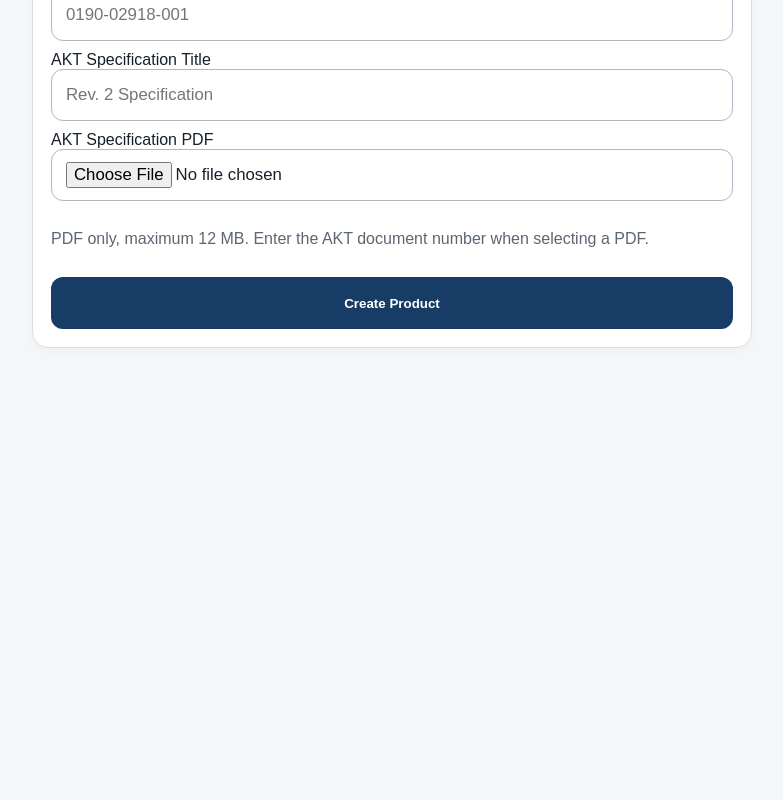
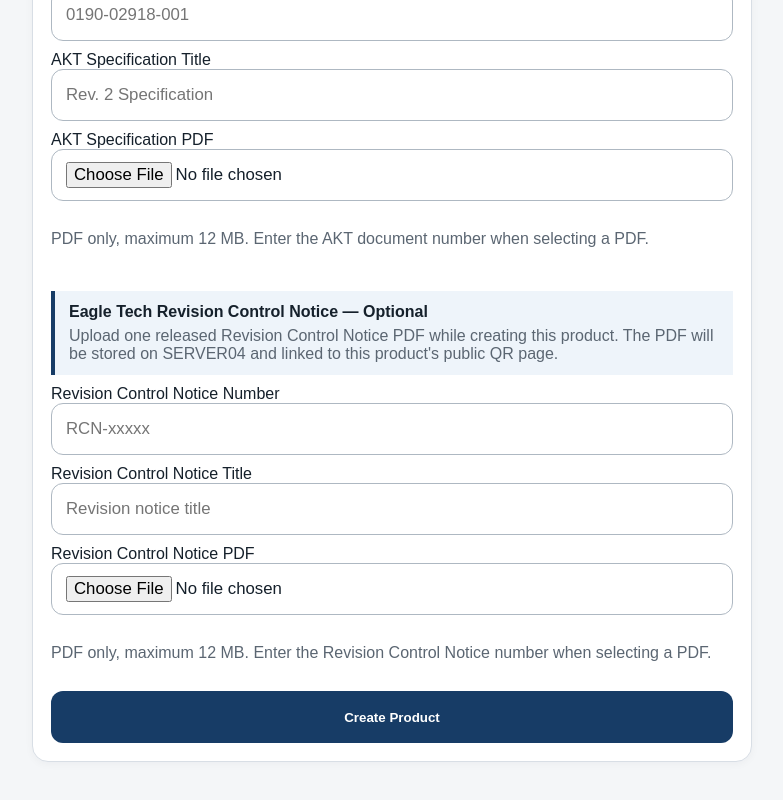
Before and after one commit to quirozr21-ops/production-visual-reference, a Next.js app: page /admin/products/new in a window 1280 px wide. Shown: the part 874-1674 px from the top of the page, without its empty margins (58-841 px from the left). Before the commit the page ends 1270 px from the top, so only its background shows below. Built offline with nearby package versions, Linux system fonts and the light colour scheme; no server answers.

Commit message:
Add Revision Control Notice upload to Create Product

```diff
--- a/src/app/admin/products/new/page.tsx
+++ b/src/app/admin/products/new/page.tsx
@@ -87,6 +87,43 @@
             PDF only, maximum 12 MB. Enter the AKT document number when selecting a PDF.
           </p>
 
+          <div className="note-box">
+            <strong>Eagle Tech Revision Control Notice — Optional</strong>
+            <div className="muted" style={{ marginTop: 6 }}>
+              Upload one released Revision Control Notice PDF while creating this product.
+              The PDF will be stored on SERVER04 and linked to this product&apos;s public QR page.
+            </div>
+          </div>
+
+          <label>
+            Revision Control Notice Number
+            <input
+              className="input"
+              name="revisionNoticeNumber"
+              placeholder="RCN-xxxxx"
+            />
+          </label>
+          <label>
+            Revision Control Notice Title
+            <input
+              className="input"
+              name="revisionNoticeTitle"
+              placeholder="Revision notice title"
+            />
+          </label>
+          <label>
+            Revision Control Notice PDF
+            <input
+              className="input"
+              name="revisionNoticeFile"
+              type="file"
+              accept=".pdf,application/pdf"
+            />
+          </label>
+          <p className="muted">
+            PDF only, maximum 12 MB. Enter the Revision Control Notice number when selecting a PDF.
+          </p>
+
           <button className="button" type="submit" disabled={isDemoMode}>
             Create Product
           </button>
```
